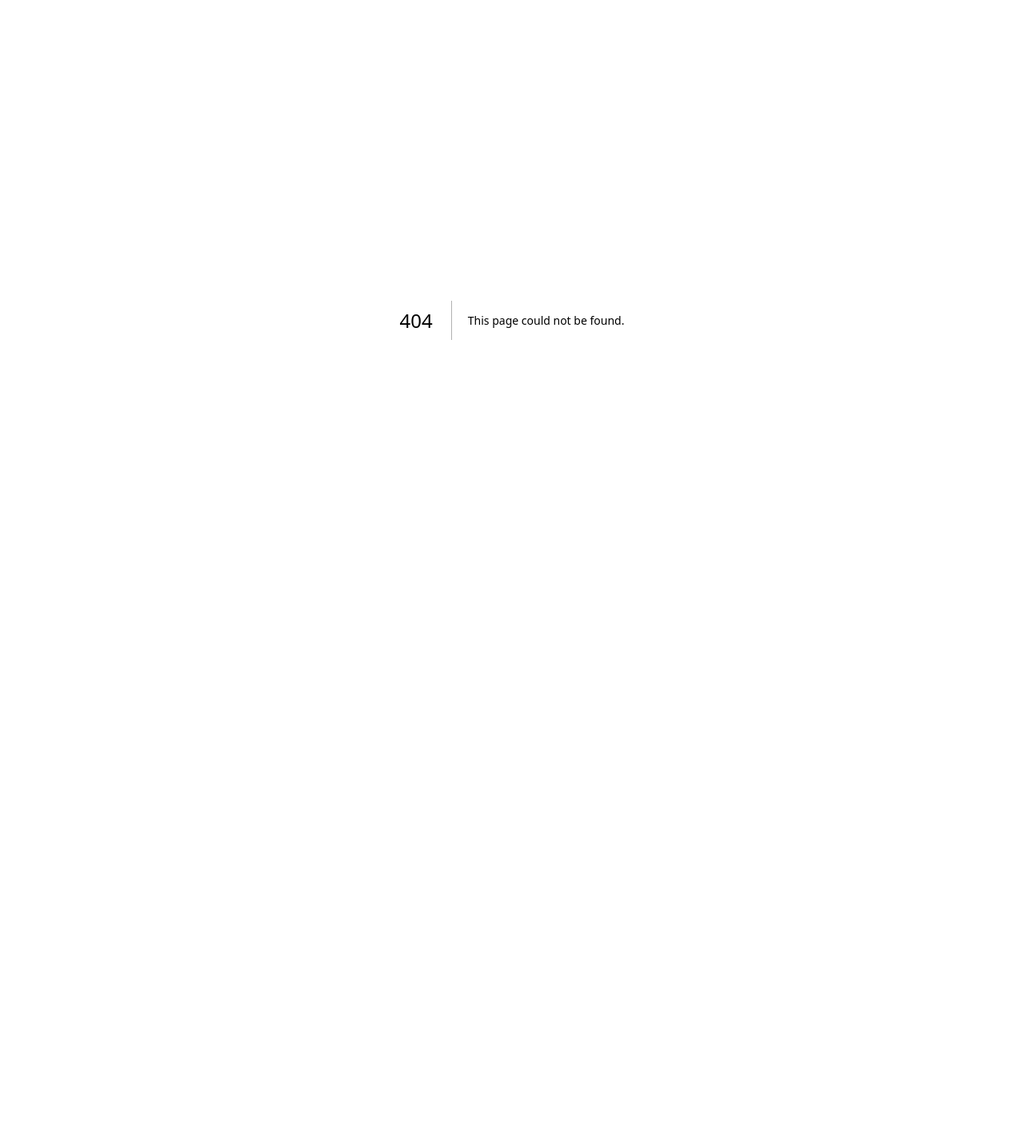
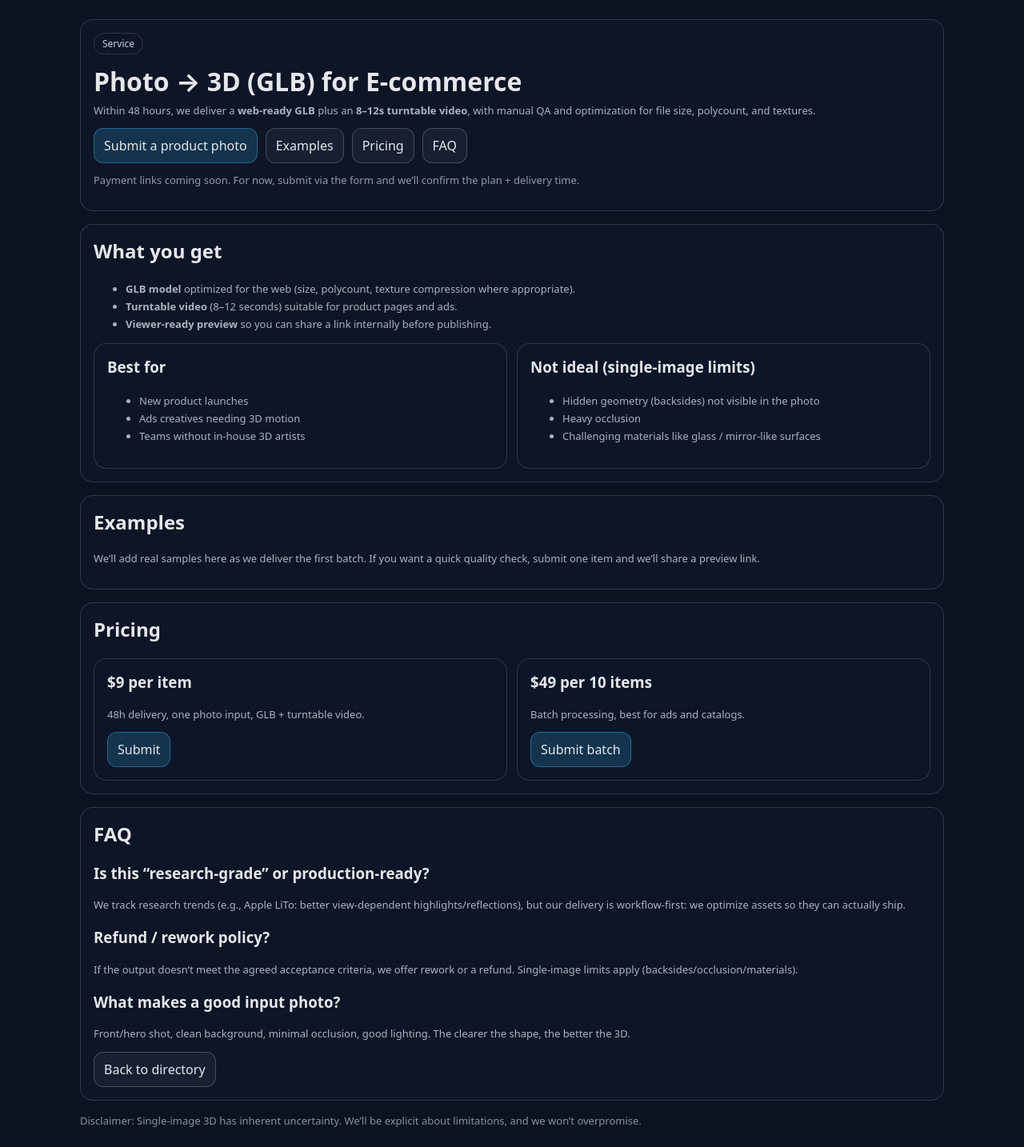
Before and after one commit to yuzhoudabaozhayujiamigou-cloud/agent-automation-directory, a Next.js app: page /photo-to-3d in a window 1280 px wide. Before the commit this address had no page. Shown: the whole page at 80% size. Before the commit the page ends 800 px from the top, so only its background shows below. Built offline with nearby package versions, Linux system fonts and the light colour scheme.

Commit message:
feat: add /photo-to-3d service landing page

```diff
--- /dev/null
+++ b/app/photo-to-3d/page.tsx
@@ -0,0 +1,134 @@
+import Link from "next/link";
+
+export const metadata = {
+  title: "Photo to 3D (GLB) for E-commerce | 48h delivery",
+  description:
+    "Turn a single product photo into a web-ready 3D model (GLB) + turntable video. Manual QA and optimization. Rework or refund if it doesn't meet acceptance criteria.",
+};
+
+function Badge({ children }: { children: React.ReactNode }) {
+  return <span className="badge">{children}</span>;
+}
+
+export default function PhotoTo3DPage() {
+  return (
+    <main className="container">
+      <header className="card" style={{ marginBottom: 16 }}>
+        <Badge>Service</Badge>
+        <h1 style={{ margin: "12px 0 6px" }}>Photo → 3D (GLB) for E-commerce</h1>
+        <p className="small" style={{ marginTop: 0 }}>
+          Within 48 hours, we deliver a <strong>web-ready GLB</strong> plus an <strong>8–12s turntable video</strong>, with manual QA and
+          optimization for file size, polycount, and textures.
+        </p>
+
+        <div style={{ display: "flex", gap: 10, flexWrap: "wrap", marginTop: 12 }}>
+          <Link className="btn primary" href="/submit">
+            Submit a product photo
+          </Link>
+          <a className="btn" href="#examples">
+            Examples
+          </a>
+          <a className="btn" href="#pricing">
+            Pricing
+          </a>
+          <a className="btn" href="#faq">
+            FAQ
+          </a>
+        </div>
+
+        <p className="small" style={{ marginTop: 12, opacity: 0.85 }}>
+          Payment links coming soon. For now, submit via the form and we’ll confirm the plan + delivery time.
+        </p>
+      </header>
+
+      <section className="card" style={{ marginBottom: 16 }}>
+        <h2 style={{ marginTop: 0 }}>What you get</h2>
+        <ul className="small" style={{ lineHeight: 1.7 }}>
+          <li>
+            <strong>GLB model</strong> optimized for the web (size, polycount, texture compression where appropriate).
+          </li>
+          <li>
+            <strong>Turntable video</strong> (8–12 seconds) suitable for product pages and ads.
+          </li>
+          <li>
+            <strong>Viewer-ready preview</strong> so you can share a link internally before publishing.
+          </li>
+        </ul>
+
+        <div className="grid" style={{ gridTemplateColumns: "repeat(auto-fit, minmax(220px, 1fr))" }}>
+          <div className="card">
+            <h3 style={{ marginTop: 0 }}>Best for</h3>
+            <ul className="small" style={{ lineHeight: 1.7 }}>
+              <li>New product launches</li>
+              <li>Ads creatives needing 3D motion</li>
+              <li>Teams without in-house 3D artists</li>
+            </ul>
+          </div>
+          <div className="card">
+            <h3 style={{ marginTop: 0 }}>Not ideal (single-image limits)</h3>
+            <ul className="small" style={{ lineHeight: 1.7 }}>
+              <li>Hidden geometry (backsides) not visible in the photo</li>
+              <li>Heavy occlusion</li>
+              <li>Challenging materials like glass / mirror-like surfaces</li>
+            </ul>
+          </div>
+        </div>
+      </section>
+
+      <section id="examples" className="card" style={{ marginBottom: 16 }}>
+        <h2 style={{ marginTop: 0 }}>Examples</h2>
+        <p className="small">
+          We’ll add real samples here as we deliver the first batch. If you want a quick quality check, submit one item and we’ll share a preview link.
+        </p>
+      </section>
+
+      <section id="pricing" className="card" style={{ marginBottom: 16 }}>
+        <h2 style={{ marginTop: 0 }}>Pricing</h2>
+        <div className="grid" style={{ gridTemplateColumns: "repeat(auto-fit, minmax(260px, 1fr))" }}>
+          <div className="card">
+            <h3 style={{ marginTop: 0 }}>$9 per item</h3>
+            <p className="small">48h delivery, one photo input, GLB + turntable video.</p>
+            <Link className="btn primary" href="/submit">
+              Submit
+            </Link>
+          </div>
+          <div className="card">
+            <h3 style={{ marginTop: 0 }}>$49 per 10 items</h3>
+            <p className="small">Batch processing, best for ads and catalogs.</p>
+            <Link className="btn primary" href="/submit">
+              Submit batch
+            </Link>
+          </div>
+        </div>
+      </section>
+
+      <section id="faq" className="card">
+        <h2 style={{ marginTop: 0 }}>FAQ</h2>
+
+        <h3>Is this “research-grade” or production-ready?</h3>
+        <p className="small">
+          We track research trends (e.g., Apple LiTo: better view-dependent highlights/reflections), but our delivery is workflow-first: we optimize assets so they
+          can actually ship.
+        </p>
+
+        <h3>Refund / rework policy?</h3>
+        <p className="small">
+          If the output doesn’t meet the agreed acceptance criteria, we offer rework or a refund. Single-image limits apply (backsides/occlusion/materials).
+        </p>
+
+        <h3>What makes a good input photo?</h3>
+        <p className="small">Front/hero shot, clean background, minimal occlusion, good lighting. The clearer the shape, the better the 3D.</p>
+
+        <div style={{ marginTop: 14 }}>
+          <Link className="btn" href="/">
+            Back to directory
+          </Link>
+        </div>
+      </section>
+
+      <footer className="small" style={{ marginTop: 16, opacity: 0.8 }}>
+        Disclaimer: Single-image 3D has inherent uncertainty. We’ll be explicit about limitations, and we won’t overpromise.
+      </footer>
+    </main>
+  );
+}
```
Also changed, not shown: app/page.tsx (+9 -0 lines).
